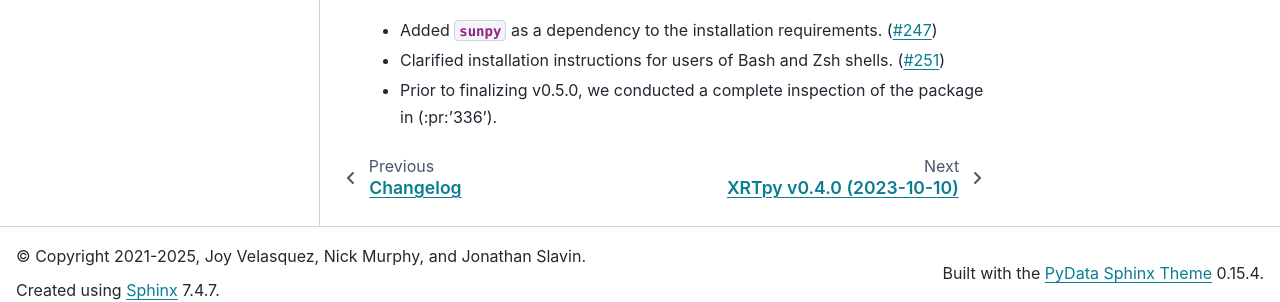
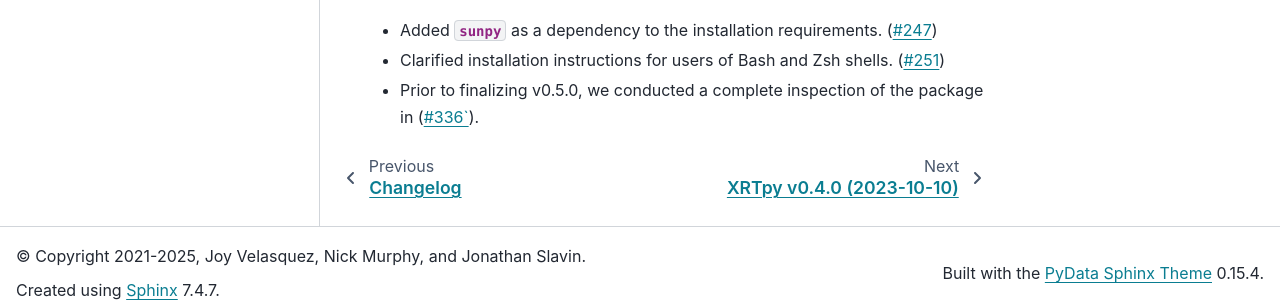
Before and after one commit to HinodeXRT/xrtpy, a Sphinx documentation site: the page built from docs/changelog/0.5.0.rst, in a window 1280 px wide and 900 px high, scrolled down 1043 px. Shown: the part 580-882 px from the top of the window. Built offline with Sphinx 7.4.7 and the PyData theme 0.15.4, drawn with Linux system fonts in a browser that asks for light colours; pages that are not in the unit, such as notebooks, are missing from menus; the version number could not be read and is left out.

Commit message:
Fixed typo

```diff
--- a/docs/changelog/0.5.0.rst
+++ b/docs/changelog/0.5.0.rst
@@ -36,4 +36,4 @@ Miscellaneous
 -------------
 - Added `sunpy` as a dependency to the installation requirements. (:pr:`247`)
 - Clarified installation instructions for users of Bash and Zsh shells. (:pr:`251`)
-- Prior to finalizing v0.5.0, we conducted a complete inspection of the package in (:pr:'336').
+- Prior to finalizing v0.5.0, we conducted a complete inspection of the package in (:pr:`336``).
```
